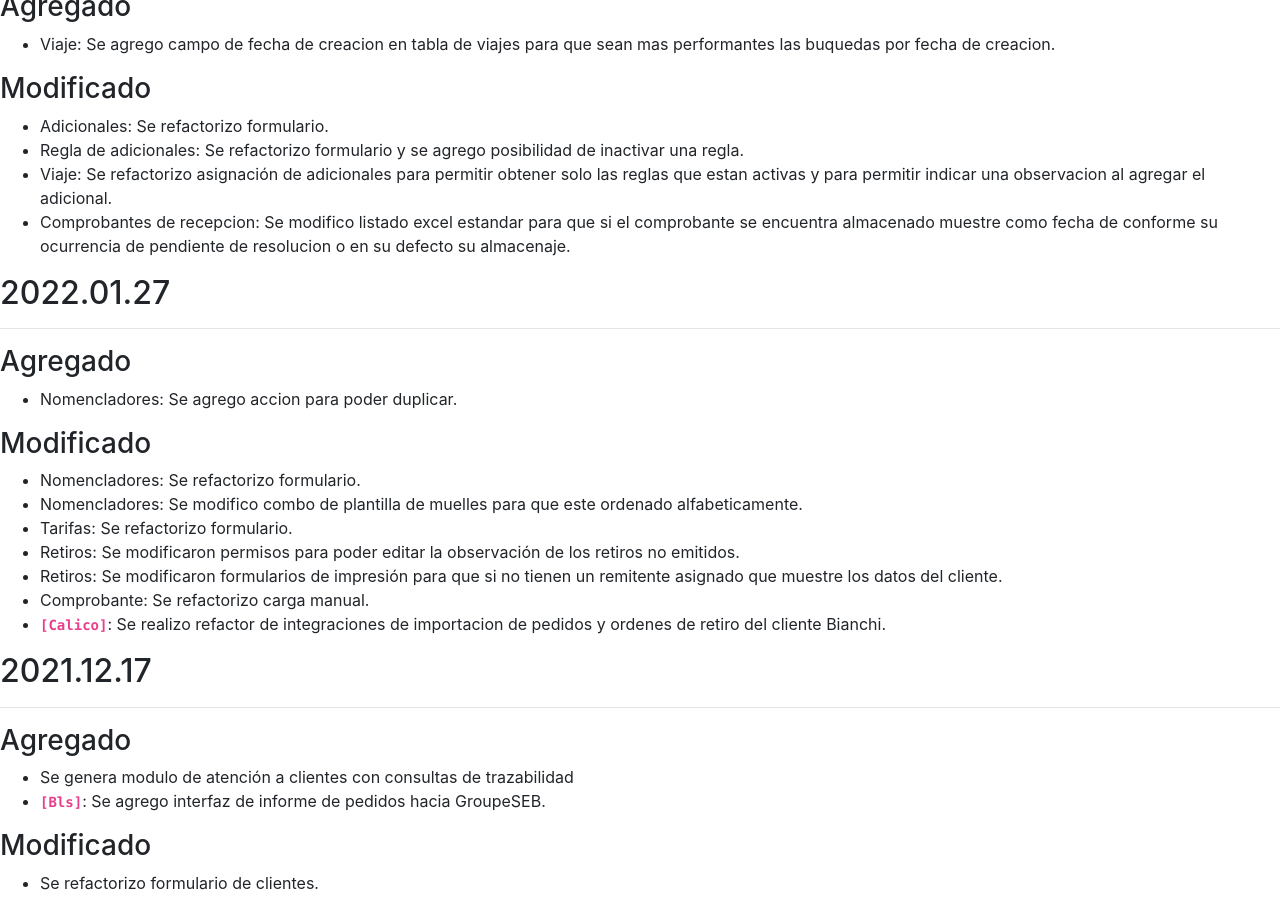
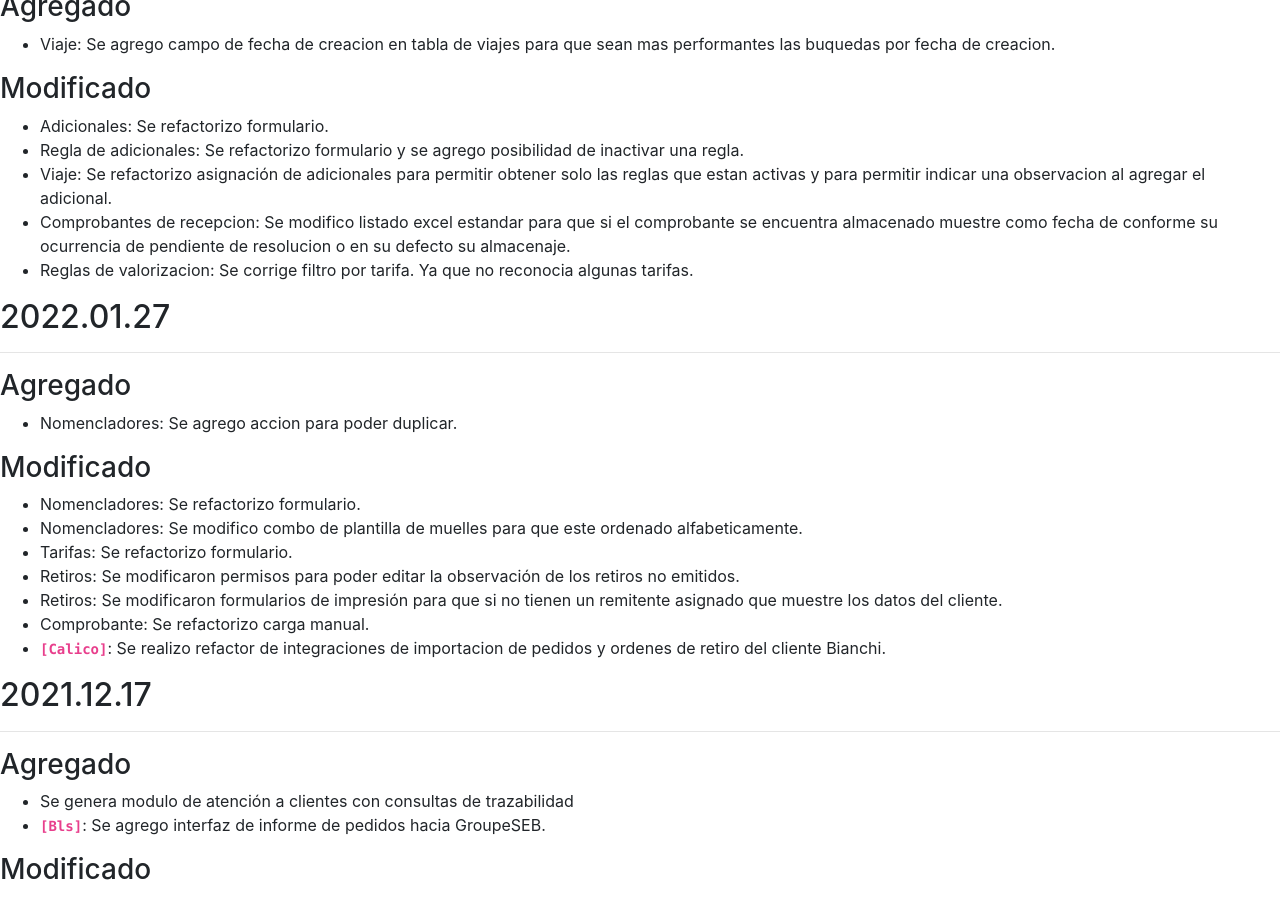
Before and after one commit to brainsys-arsaad/versionado, a Jekyll site: the page built from registro-cambios.markdown, in a window 1280 px wide and 900 px high, scrolled down 531 px. Built offline with Jekyll 4.4.1, drawn with Linux system fonts in a browser that asks for light colours.

Commit message:
Update registro-cambios.markdown

```diff
--- a/registro-cambios.markdown
+++ b/registro-cambios.markdown
@@ -78,6 +78,7 @@ El formato esta basado en [Keep a Changelog](https://keepachangelog.com/es-ES/1.
 - Regla de adicionales: Se refactorizo formulario y se agrego posibilidad de inactivar una regla.
 - Viaje: Se refactorizo asignación de adicionales para permitir obtener solo las reglas que estan activas y para permitir indicar una observacion al agregar el adicional.
 - Comprobantes de recepcion: Se modifico listado excel estandar para que si el comprobante se encuentra almacenado muestre como fecha de conforme su ocurrencia de pendiente de resolucion o en su defecto su almacenaje.
+- Reglas de valorizacion: Se corrige filtro por tarifa. Ya que no reconocia algunas tarifas.
 
 ## 2022.01.27
 ---
```
